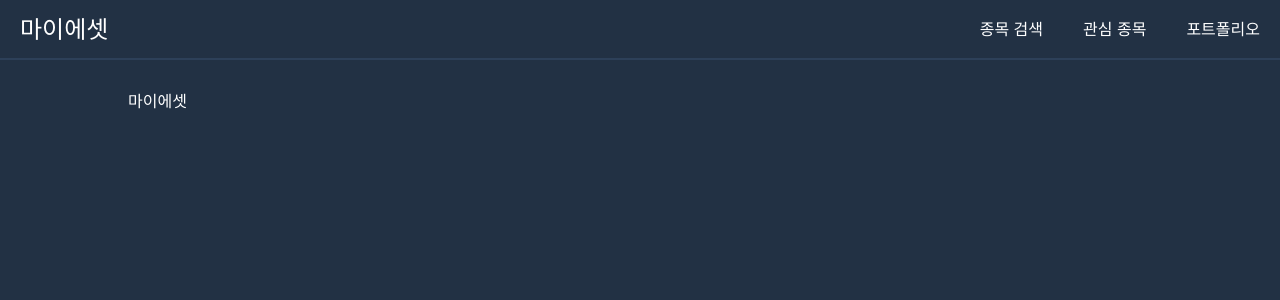
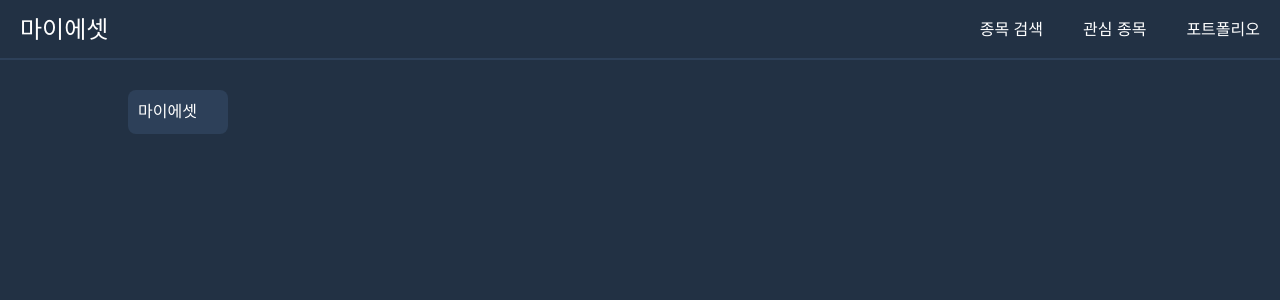
Before and after one commit to crewd/my-asset, a React (Vite) app: page / in a window 1280 px wide. Shown: the top 300 px of the page. Built offline with nearby package versions, Linux system fonts and the light colour scheme.

Commit message:
feat: Box Component 추가

```diff
--- a/src/App.tsx
+++ b/src/App.tsx
@@ -1,9 +1,10 @@
 import AppLayout from "./components/layout/AppLayout"
+import Box from "./components/layout/box/Box"
 
 function App() {
   return (
     <AppLayout>
-      <p>마이에셋</p>
+      <Box style="w-[100px]">마이에셋</Box>
     </AppLayout>
   )
 }
--- /dev/null
+++ b/src/components/layout/box/Box.tsx
@@ -0,0 +1,13 @@
+import classnames from "classnames";
+
+const Box = ({ children, style }: { children: React.ReactNode, style: string }) => {
+  const styles = `bg-secondary rounded-lg p-[10px] ${style}`
+
+  return (
+    <div className={styles}>
+      {children}
+    </div>
+  )
+}
+
+export default Box;
```
